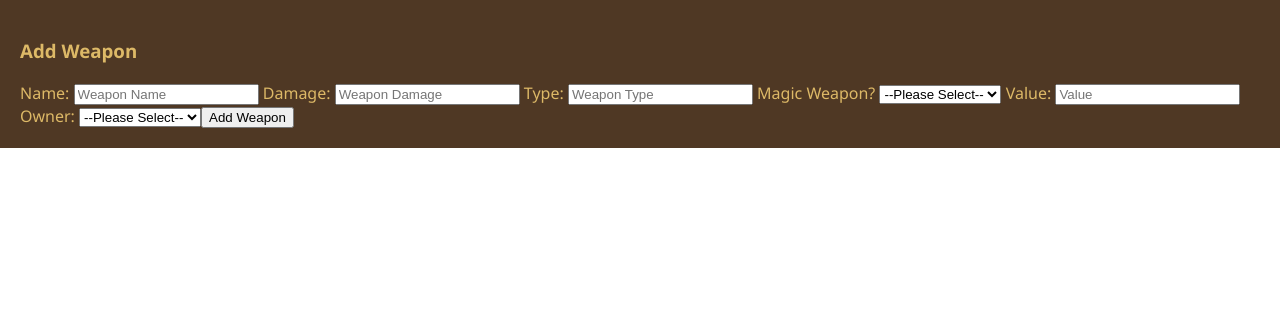
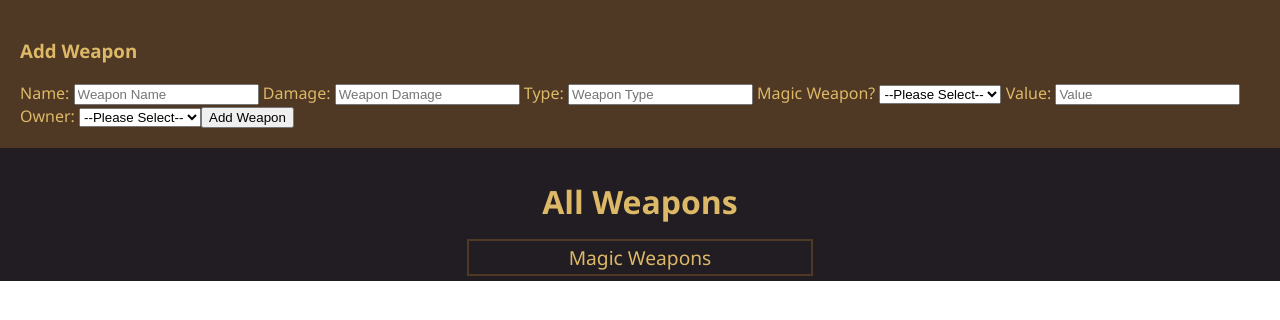
Before and after one commit to Osh2/TavernTrackr, a Flask app: template templates/weapons/index.html in a window 1280 px wide. Shown: the part 236-556 px from the top of the page. Run offline with Flask 2, Linux system fonts and the light colour scheme; the template is opened without the code that fills it, so the values that code supplies are empty; parts of the project's set-up code (start-up, migrations or seed data) failed here and were passed over.

Commit message:
added method to return list of magic weapons and included it in my HTML and CSS

```diff
--- a/static/style.css
+++ b/static/style.css
@@ -81,3 +81,12 @@ body > section > a{
 #empty{
     background-color: #D1603D ;
 }
+
+#magic_weapons{
+    background-color: #221D23;
+    text-decoration: none;
+    font-size: 120%;
+    border: solid 2px #4F3824;
+    padding: 3px 100px;
+
+}
--- a/templates/weapons/index.html
+++ b/templates/weapons/index.html
@@ -27,7 +27,10 @@
                 </select>
         </form>
 </section>
-
+<header>
+        <h1>All Weapons</h1>
+        <a href="/weapons/magic" id="magic_weapons"> Magic Weapons </a>
+</header>
 
 {% for weapon in weapons %}
 <main class="list">
```
Also changed, not shown: controllers/weapons_controller.py (+7 -0 lines), repositories/weapon_repository.py (+12 -0 lines), templates/weapons/magic_weapons.html (added, +15 -0 lines).
